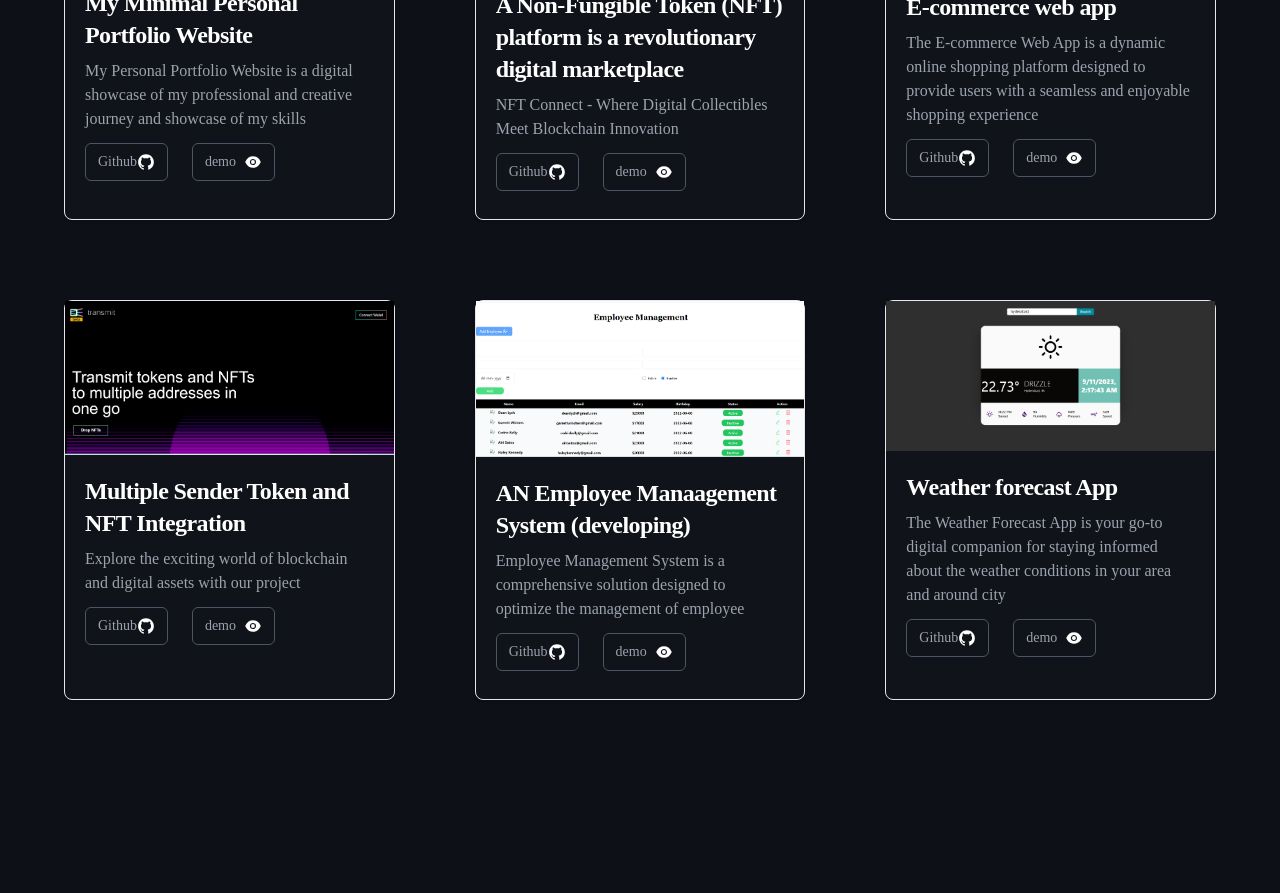
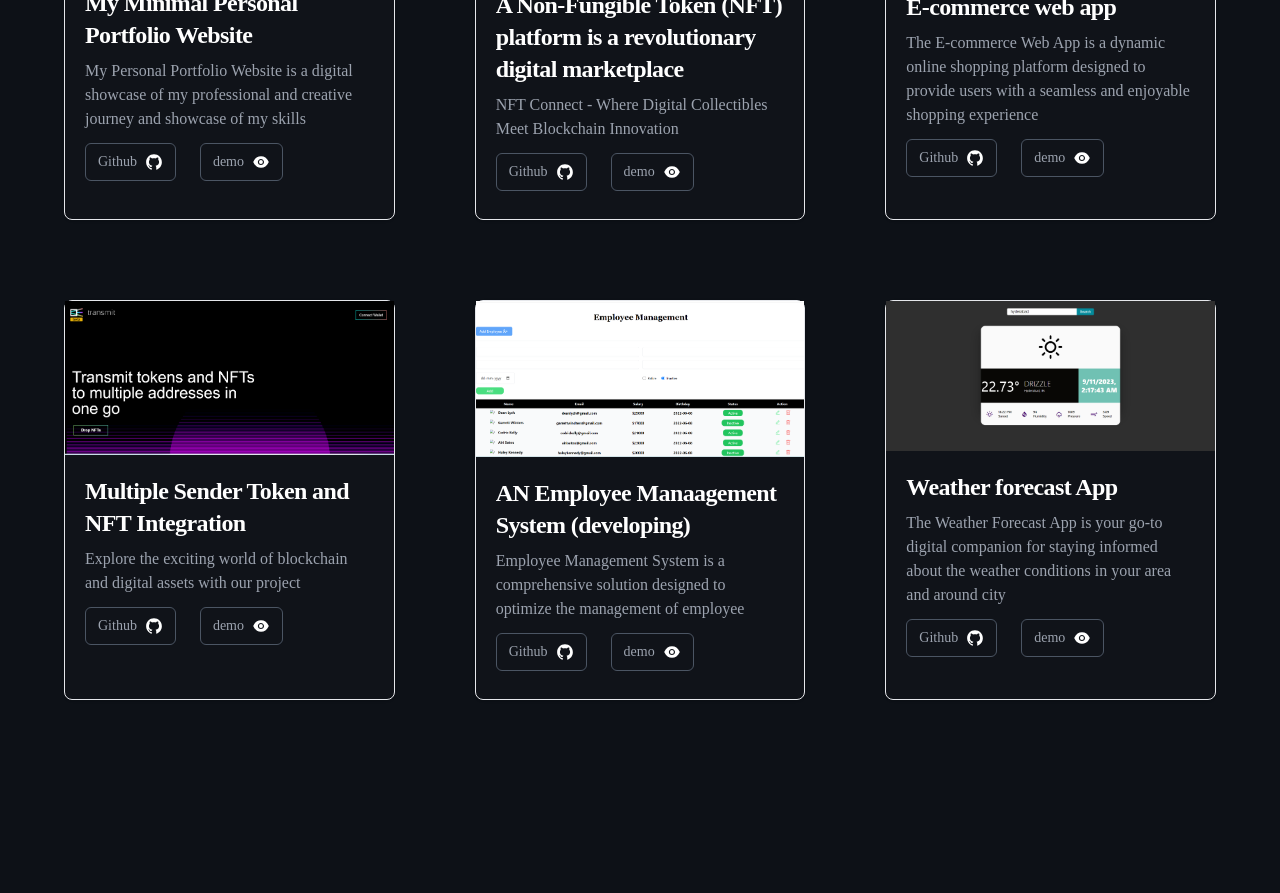
Before and after one commit to khurshedeth/data-entry, a Next.js app: page / in a window 1280 px wide. Shown: the part 1900-2793 px from the top of the page. Built offline with nearby package versions, Linux system fonts and the light colour scheme.

Commit message:
some navbar correction

```diff
--- a/components/NabBar.js
+++ b/components/NabBar.js
@@ -29,17 +29,17 @@ function NavBar() {
 
       <ul className="flex space-x-6 text-lg items-center max-md:hidden capitalize">
         <li className=" cursor-pointer">
-          <a href="#" onClick={clickHandler}>
+          <a href="#about">
             about
           </a>
         </li>
         <li className=" cursor-pointer">
-          <a href="#" onClick={clickHandler}>
+          <a href="#contact">
             contact
           </a>
         </li>
         <li className=" cursor-pointer">
-          <a href="#" onClick={clickHandler}>
+          <a href="#Projects">
             projects
           </a>
         </li>
@@ -67,13 +67,13 @@ function NavBar() {
       {isclicked && (
         <ul className=" w-full absolute right-0 top-[100px] flex flex-col items-center gap-[20px] py-[30px] rounded-2xl bg-[#351B57] backdrop-filter backdrop-blur-lg">
           <li className=" cursor-pointer">
-            <a href="# "> About</a>
+            <a href="#about" onClick={clickHandler}> About</a>
           </li>
           <li className=" cursor-pointer">
-            <a href="#">Contact</a>
+            <a href="#contact" onClick={clickHandler}>Contact</a>
           </li>
           <li className=" cursor-pointer">
-            <a href="#">Projects</a>
+            <a href="#Projects" onClick={clickHandler}>Projects</a>
           </li>
           <a className=" cursor-pointer flex items-center gap-2.5" href="../public/port_folio.pdf" download>
             Download Resume
--- a/components/Project.js
+++ b/components/Project.js
@@ -19,7 +19,7 @@ function Project(props) {
             href={props.github}
             target="_blank"
             rel="norefff"
-            className=" inline-flex gap[0.5rem] items-center px-3 py-2
+            className=" inline-flex gap-[0.5rem] items-center px-3 py-2
             text-sm font-medium text-center rounded-md border focus:ring-4 focus:outline-none mr-2 mb-2 border-gray-600 text-gray-400 hover:text-white hover:bg-gray-600 focus:ring-gray-800"
           >
             Github
--- a/components/Projects.js
+++ b/components/Projects.js
@@ -49,7 +49,7 @@ function Projects() {
           desc="The E-commerce Web App is a dynamic online shopping platform designed to provide users with a seamless and enjoyable shopping experience"
           title="E-commerce web app"
           github="https://github.com/khurshedeth/shopping"
-          demo="https://vercel.com/khurshedeth/shopping"
+          demo="https://shopping-drab.vercel.app/"
         />
         <Project
           img={Project_4}
```
